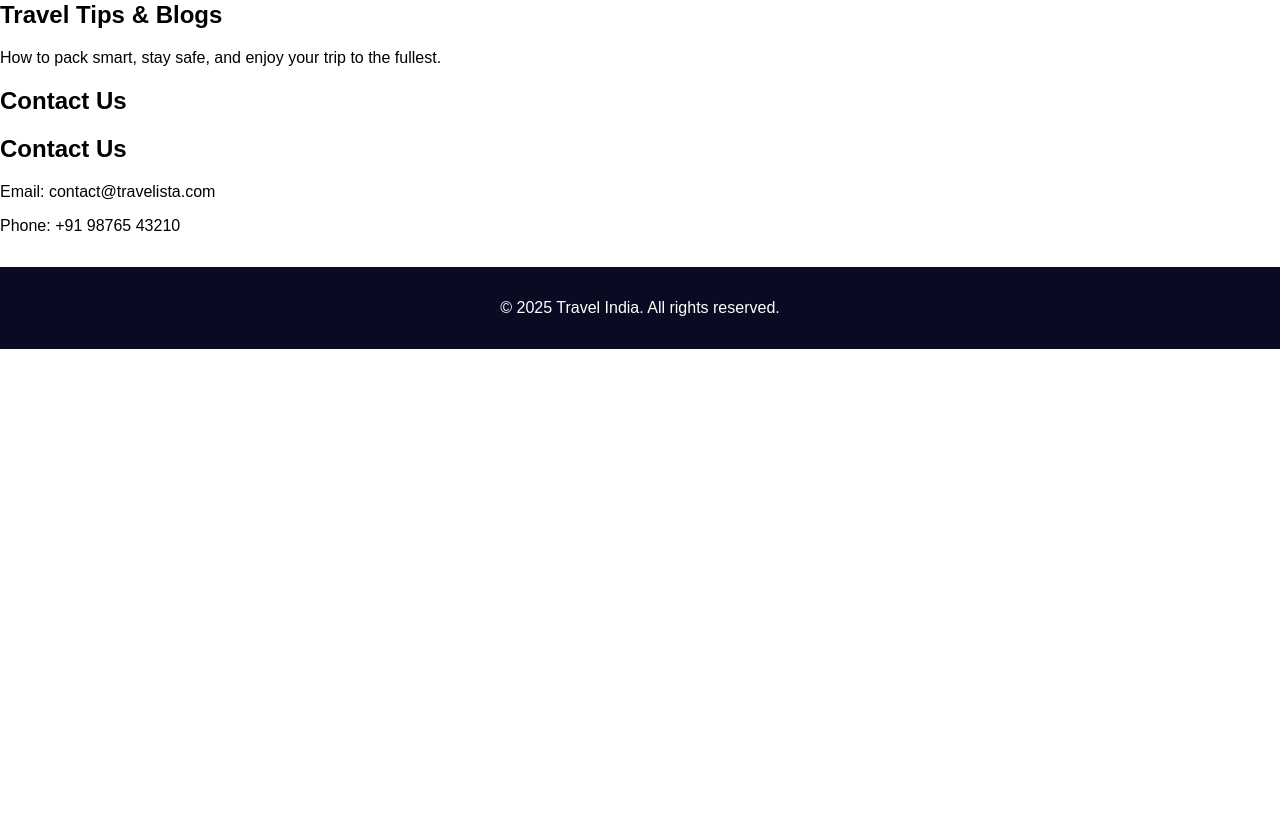
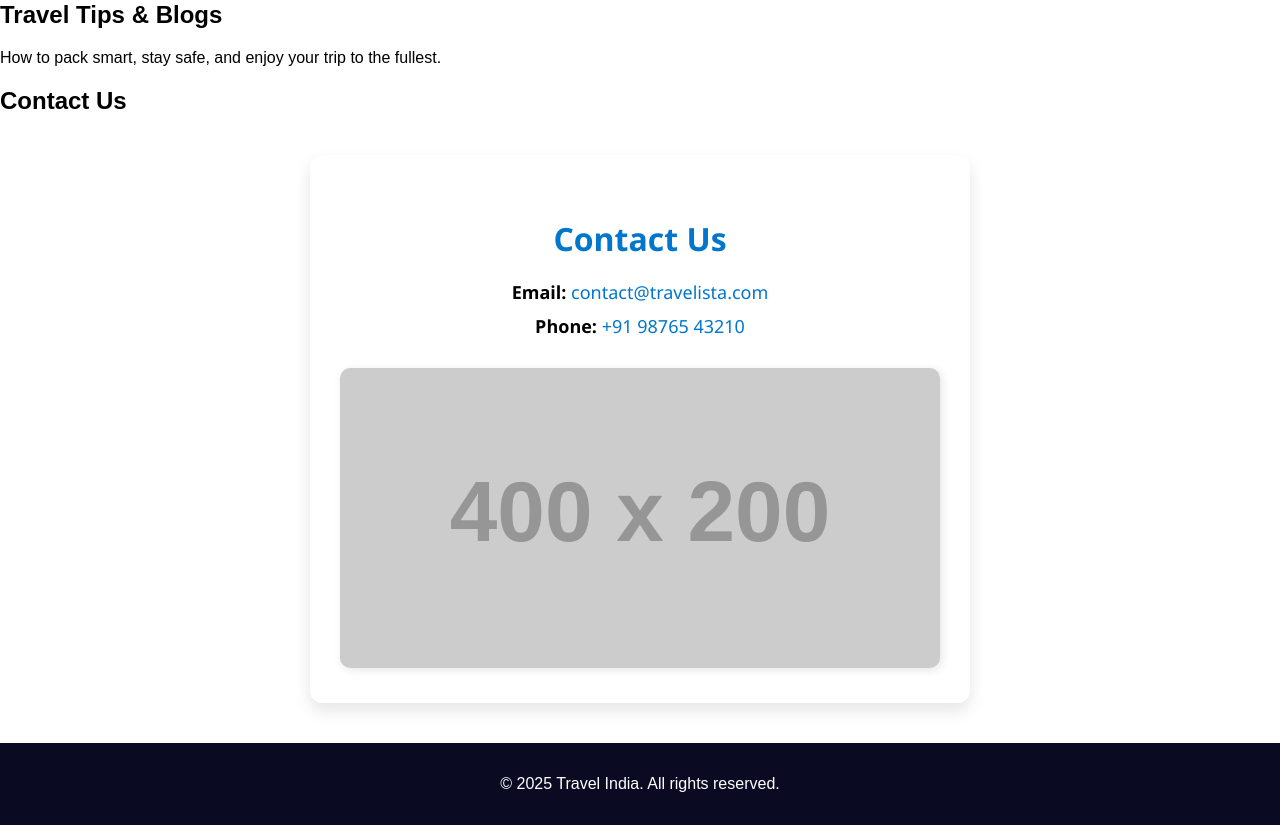
Before and after one commit to amartyakumar16/Travel-app, a React (Create React App) app: page / in a window 1280 px wide. Shown: the part 1600-2425 px from the top of the page. Before the commit the page ends 1949 px from the top, so only its background shows below. Built offline with nearby package versions, Linux system fonts and the light colour scheme.

Commit message:
edit contact part

```diff
--- /dev/null
+++ b/src/components/Contact.css
@@ -0,0 +1,38 @@
+.contact-container {
+    background-color: #ffffff;
+    padding: 30px;
+    margin: 40px auto;
+    max-width: 600px;
+    border-radius: 12px;
+    box-shadow: 0 8px 16px rgba(0, 0, 0, 0.1);
+    font-family: "Segoe UI", Tahoma, Geneva, Verdana, sans-serif;
+    text-align: center;
+  }
+
+  .contact-container h1 {
+    color: #0077cc;
+    font-size: 32px;
+    margin-bottom: 20px;
+  }
+
+  .contact-details p {
+    font-size: 18px;
+    margin: 10px 0;
+  }
+
+  .contact-details a {
+    color: #0077cc;
+    text-decoration: none;
+  }
+
+  .contact-details a:hover {
+    text-decoration: underline;
+  }
+
+  .contact-image {
+    margin-top: 20px;
+    width: 100%;
+    max-width: 100%;
+    border-radius: 10px;
+    box-shadow: 2px 2px 10px rgba(0, 0, 0, 0.1);
+  }
--- a/src/components/Contact.js
+++ b/src/components/Contact.js
@@ -1,11 +1,25 @@
-import React from 'react';
+import React from "react";
+import "./Contact.css";
 
 const Contact = () => {
   return (
-    <section className="section">
-      <h2>Contact Us</h2>
-      <p>Email: contact@travelista.com</p>
-      <p>Phone: +91 98765 43210</p>
+    <section className="contact-container">
+      <h1>Contact Us</h1>
+      <div className="contact-details">
+        <p>
+          <strong>Email:</strong>{" "}
+          <a href="mailto:contact@travelista.com">contact@travelista.com</a>
+        </p>
+        <p>
+          <strong>Phone:</strong>{" "}
+          <a href="tel:+919876543210">+91 98765 43210</a>
+        </p>
+      </div>
+      <img
+        src="https://via.placeholder.com/400x200?text=Contact+Us"
+        alt="Contact Us"
+        className="contact-image"
+      />
     </section>
   );
 };
--- a/src/pages/SignIn.css
+++ b/src/pages/SignIn.css
@@ -12,7 +12,7 @@
 
   /* Sign-in container with different background */
   .signin-container {
-    background-image: url('../assets/images/2222.avif');
+    background-image: url('../assets/images/goa.jpg');
     background-size: cover;
     background-position: center;
     background-repeat: no-repeat;
```
